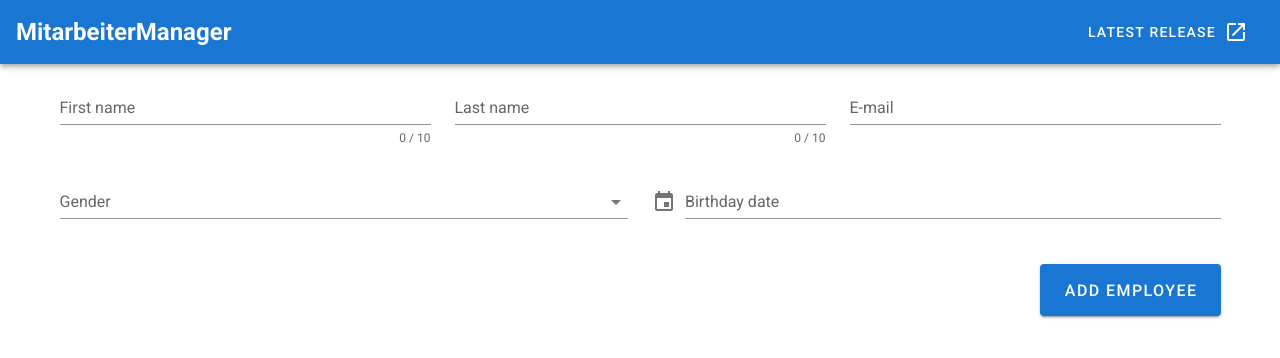
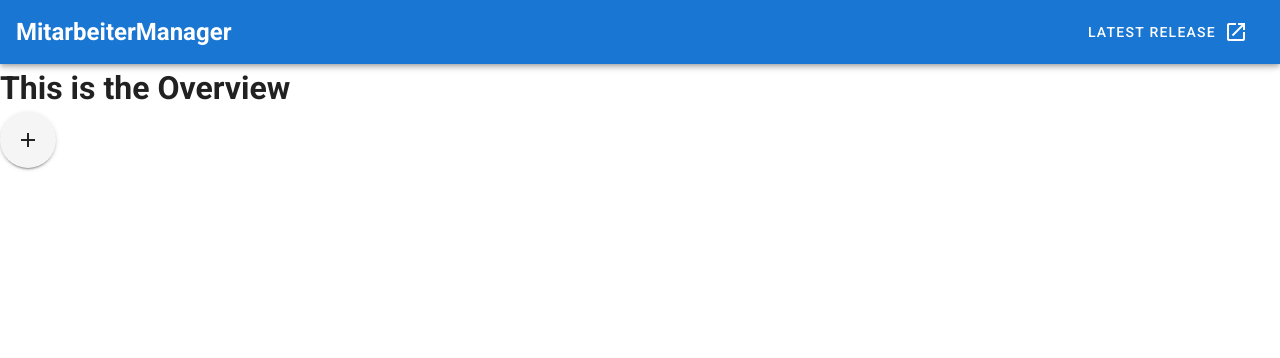
Before and after one commit to Yannik195/mitarbeitermanager-frontend, a Vue app: page /overview in a window 1280 px wide. Shown: the top 358 px of the page. Built offline with nearby package versions, Linux system fonts and the light colour scheme.

Commit message:
router added

```diff
--- a/src/App.vue
+++ b/src/App.vue
@@ -18,20 +18,16 @@
     </v-app-bar>
 
     <v-main>
-      <Form />
+      <router-view></router-view>
     </v-main>
   </v-app>
 </template>
 
 <script>
-import Form from "./components/Form";
-
 export default {
   name: "App",
 
-  components: {
-    Form,
-  },
+  components: {},
 
   data: () => ({
     //
--- /dev/null
+++ b/src/sites/EmployeeOverview.vue
@@ -0,0 +1,20 @@
+<template>
+  <div>
+    <h1>This is the Overview</h1>
+
+    <router-link to="/add">
+      <v-btn elevation="2" fab>
+        <v-icon>mdi-plus</v-icon>
+      </v-btn>
+    </router-link>
+  </div>
+</template>
+
+<script>
+export default {
+  name: "EmployeeOverview",
+};
+</script>
+
+<style>
+</style>
```
Also changed, not shown: src/components/EmployeeOverview.vue (deleted, +0 -12 lines), src/main.js (+18 -0 lines), src/sites/AddEmployee.vue (renamed from src/components/Form.vue).
